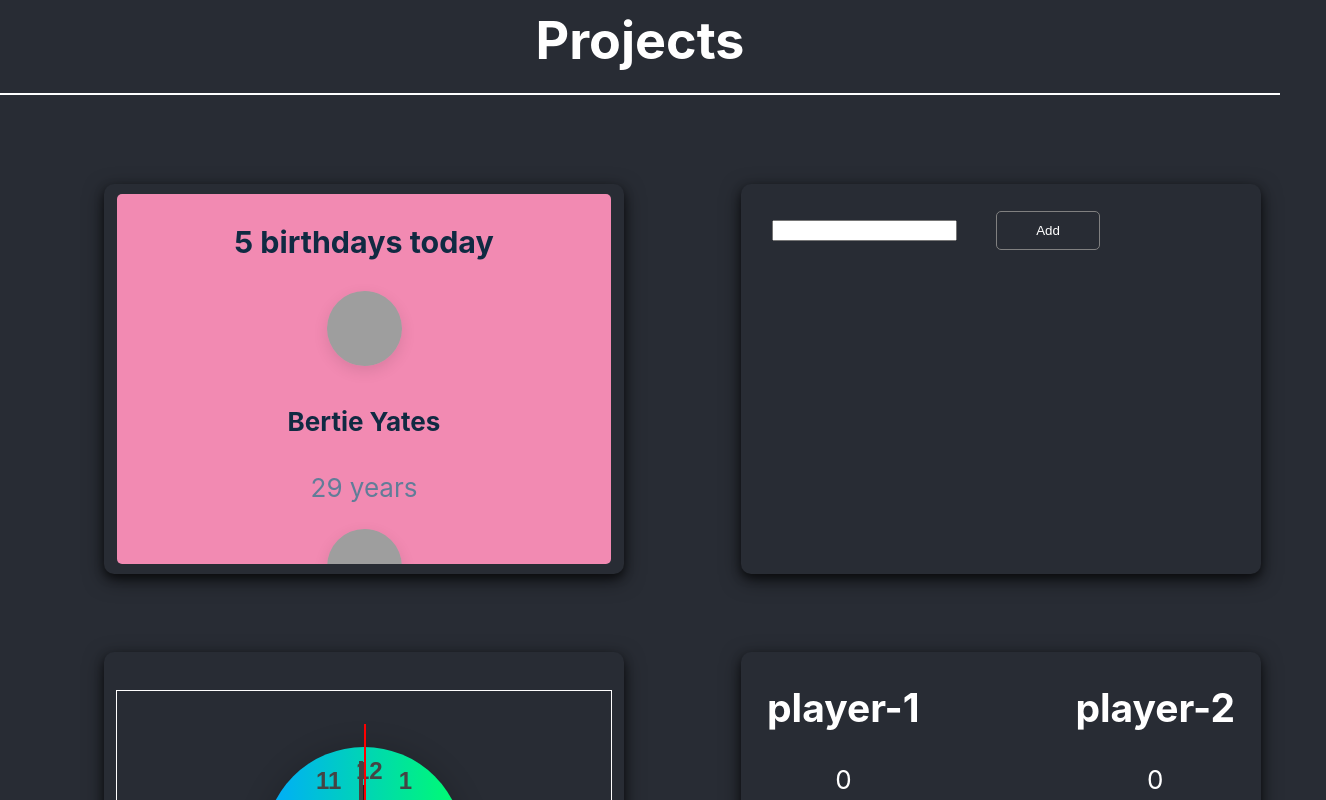
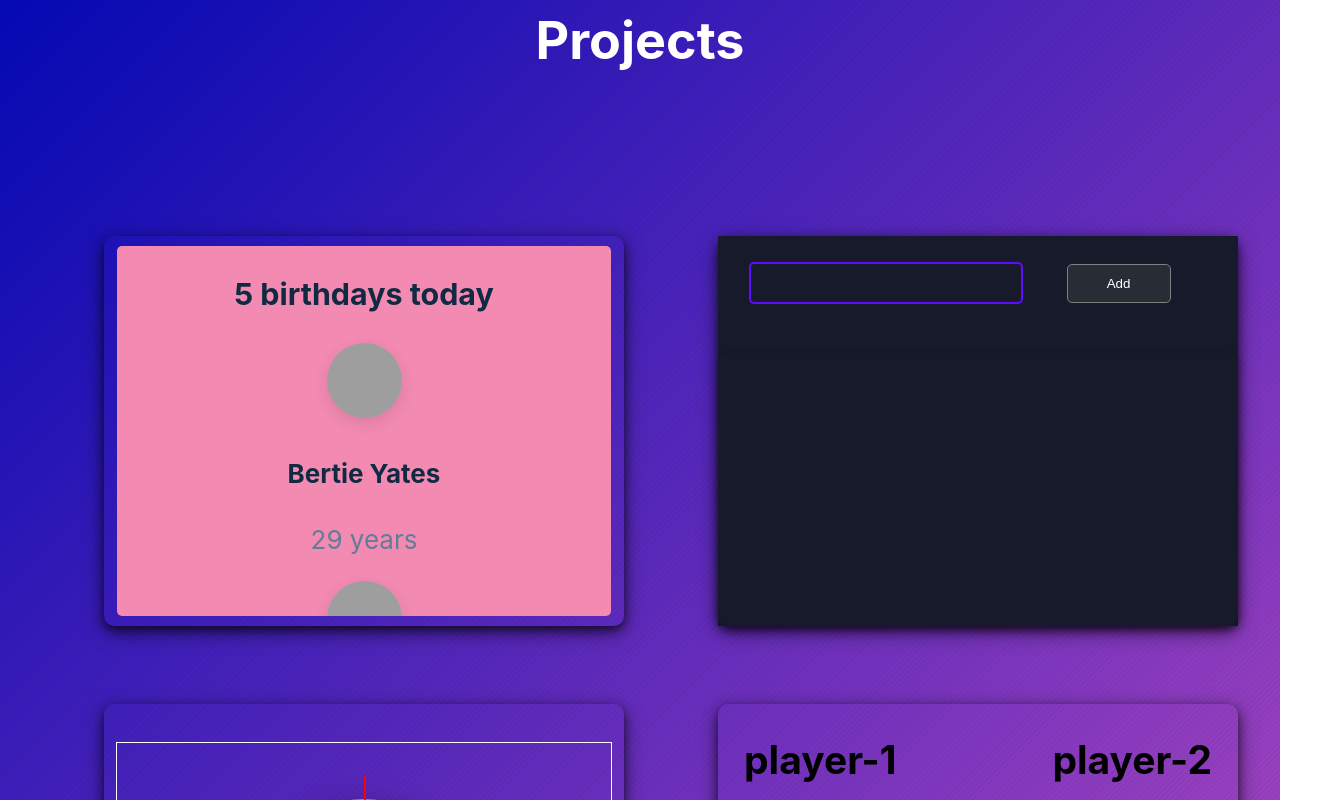
Before and after one commit to mohitgadhavi1/myDashboard, a React (Create React App) app: page / in a window 1280 px wide. Shown: the top 800 px of the page, 1326 px wide, since content can reach past the window. Built offline with nearby package versions, Linux system fonts and the light colour scheme; grey boxes are pictures that could not be loaded.

Commit message:
reg-commit

```diff
--- a/src/apps/TaskApp/TaskApp.js
+++ b/src/apps/TaskApp/TaskApp.js
@@ -1,7 +1,7 @@
 import React, { useState } from "react";
-
-import AddUser from "./Users/AddUser";
-import UsersList from "./Users/UsersList";
+import styled from "styled-components";
+import AddTask from "./Users/AddTask";
+import TaskList from "./Users/TaskList";
 
 function TaskApp() {
   const [usersList, setUsersList] = useState([]);
@@ -16,11 +16,21 @@ function TaskApp() {
   };
 
   return (
-    <div>
-      <AddUser onAddUser={addUserHandler} />
-      <UsersList users={usersList} />
-    </div>
+    <TaskAppStyle>
+      <AddTask onAddUser={addUserHandler} />
+      <TaskList users={usersList} />
+    </TaskAppStyle>
   );
 }
 
+const TaskAppStyle = styled.div`
+  height: 100%;
+  width: 100%;
+  display: flex;
+  flex-direction: column;
+  justify-content: start;
+  background: #161a2b;
+  text-align: center;
+`;
+
 export default TaskApp;
--- a/src/apps/TaskApp/Users/AddUser.js
+++ b/src/apps/TaskApp/Users/AddTask.js
@@ -4,13 +4,13 @@ import Button from "../../../components/Button";
 import ErrorModal from "../../../components/ErrorModal";
 import styled from "styled-components";
 
-const AddUser = (props) => {
-  const [enteredUsername, setEnteredUsername] = useState("");
+const AddTask = (props) => {
+  const [input, setInput] = useState("");
   const [error, setError] = useState();
 
   const addUserHandler = (event) => {
     event.preventDefault();
-    if (enteredUsername.trim().length === 0) {
+    if (input.trim().length === 0) {
       setError({
         title: "Invalid input",
         message: "Please enter a value.",
@@ -18,12 +18,12 @@ const AddUser = (props) => {
       return;
     }
 
-    props.onAddUser(enteredUsername);
-    setEnteredUsername("");
+    props.onAddUser(input);
+    setInput("");
   };
 
-  const usernameChangeHandler = (event) => {
-    setEnteredUsername(event.target.value);
+  const inputChangeHandler = (event) => {
+    setInput(event.target.value);
   };
   const errorHandler = () => {
     setError(null);
@@ -42,8 +42,9 @@ const AddUser = (props) => {
       <form className="form" onSubmit={addUserHandler}>
         <Input
           type="text"
-          value={enteredUsername}
-          onChange={usernameChangeHandler}
+          value={input}
+          onChange={inputChangeHandler}
+          className="task-input"
         ></Input>
         <Button className="add-btn" type="submit">
           Add
@@ -65,7 +66,21 @@ const AddTaskStyle = styled.div`
     display: flex;
     align-items: baseline;
     width: 100%;
+    // border: 1px solid white;
+  }
+  .task-input {
+    border: 2px solid #5d0cff;
+    border-radius: 5px;
+    outline: none;
+    height: 1.4rem;
+    width: 140%;
+    background: transparent;
+    color: #fff;
+  }
+  .add-btn {
+    position: relative;
+    right: -18%;
   }
 `;
 
-export default AddUser;
+export default AddTask;
--- a/src/apps/TaskApp/Users/UsersList.js
+++ b/src/apps/TaskApp/Users/TaskList.js
@@ -1,9 +1,10 @@
 import React from "react";
 import Card from "../../../components/Card";
+import styled from "styled-components";
 
-const UsersList = (props) => {
+const TaskList = (props) => {
   return (
-    <Card>
+    <Card bgColor="none" height="70%">
       <ul>
         {props.users.map((user) => (
           <li key={user.id}>{user.name}</li>
@@ -13,4 +14,6 @@ const UsersList = (props) => {
   );
 };
 
-export default UsersList;
+const TaskListStyle = styled.div``;
+
+export default TaskList;
--- a/src/components/Card.js
+++ b/src/components/Card.js
@@ -2,14 +2,23 @@ import React from "react";
 import styled from "styled-components";
 
 const Card = (props) => {
-  return <CardStyle className={props.className}>{props.children}</CardStyle>;
+  return (
+    <CardStyle bgColor={props.bgColor} height={props.height}>
+      {props.children}
+    </CardStyle>
+  );
 };
 
 export default Card;
 
 const CardStyle = styled.div`
-  background: white;
-  color: black;
+  display: flex;
+  flex-direction: column;
+  position: absolute;
+  background-color: ${(props) => props.bgColor};
+  height: ${(props) => props.height};
+  bottom: 0;
+  width: 100%;
   box-shadow: 0 2px 8px rgba(0, 0, 0, 0.26);
   border-radius: 10px;
   & ul {
--- a/src/components/Input.js
+++ b/src/components/Input.js
@@ -1,11 +1,17 @@
 import React from "react";
 import styled from "styled-components";
 
-function Input({ children, type, value, onChange }) {
+function Input({ children, type, value, onChange, className }) {
   return (
     <InputStyle>
       <label htmlFor={children}>{children}</label>
-      <input id={children} type={type} value={value} onChange={onChange} />
+      <input
+        className={className}
+        id={children}
+        type={type}
+        value={value}
+        onChange={onChange}
+      />
     </InputStyle>
   );
 }
--- a/src/styles/GlobaleStyle.js
+++ b/src/styles/GlobaleStyle.js
@@ -2,14 +2,13 @@ import { createGlobalStyle } from "styled-components";
 
 const GlobalStyle = createGlobalStyle`
 html {
-    background-color: #282c34;
-
     font-size: calc(10px + 2vmin);
-    color: white;
   }
 
   body {
+    background-image: repeating-linear-gradient(135deg, rgba(0,0,0,0.04) 0px, rgba(0,0,0,0.04) 2px,transparent 2px, transparent 4px),linear-gradient(135deg, rgb(4, 9, 182),rgb(211, 86, 197));
     margin: 0;
+
     font-family: -apple-system, BlinkMacSystemFont, "Segoe UI", "Roboto", "Oxygen",
       "Ubuntu", "Cantarell", "Fira Sans", "Droid Sans", "Helvetica Neue",
       sans-serif;
@@ -37,32 +36,31 @@ html {
   }
   }
 
-  code {
-    font-family: source-code-pro, Menlo, Monaco, Consolas, "Courier New",
-      monospace;
-  }
+
 
   header {
-    background-color: #282c34;
+
     height: 10vh;
     width: 100%;
     display: flex;
     position: absolute;
     top: 0;
-    border-bottom: 2px solid white;
+  //  border-bottom: 2px solid white;
     align-items: center;
     justify-content: center;
     font-size: calc(10px + 2vmin);
     color: white;
     padding-bottom: 0.5rem;
+
   }
 
   main {
+
     display: grid;
     grid-template-columns: repeat(2, 50%);
-   padding: 4rem;
+    padding: 6rem 4rem 4rem 4rem;
 
-    position: absolute;
+    position: relative;
     top: 10vh;
     min-height: 90vh;
    grid-gap: 3rem;
@@ -72,7 +70,7 @@ html {
   @media only screen and (max-width: 950px){
       main{
         display: flex;
-        padding: 2rem;
+        padding: 6rem 2rem 2rem 2rem;
         flex-direction: column;
         align-items: center;
         justify-content: center;
```
